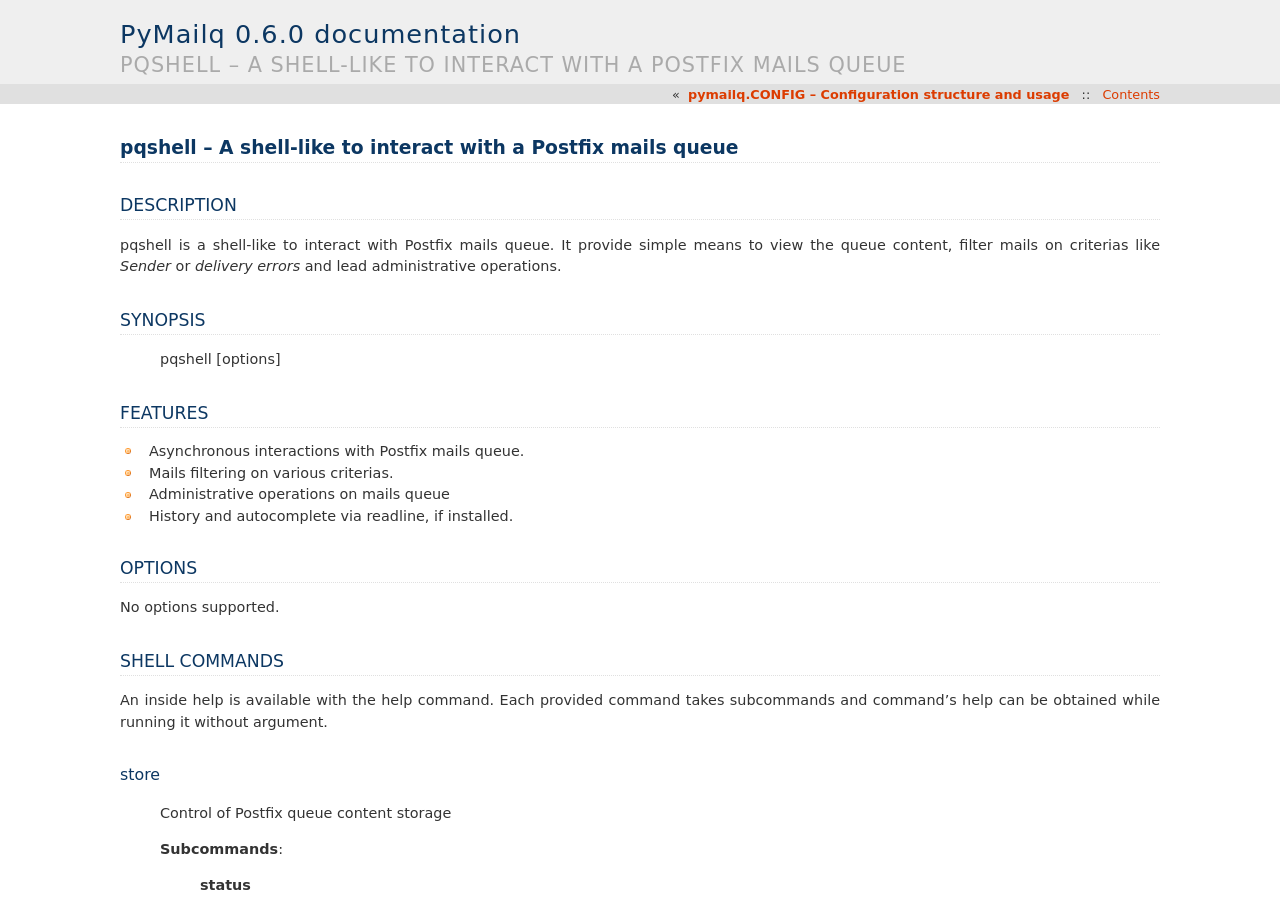
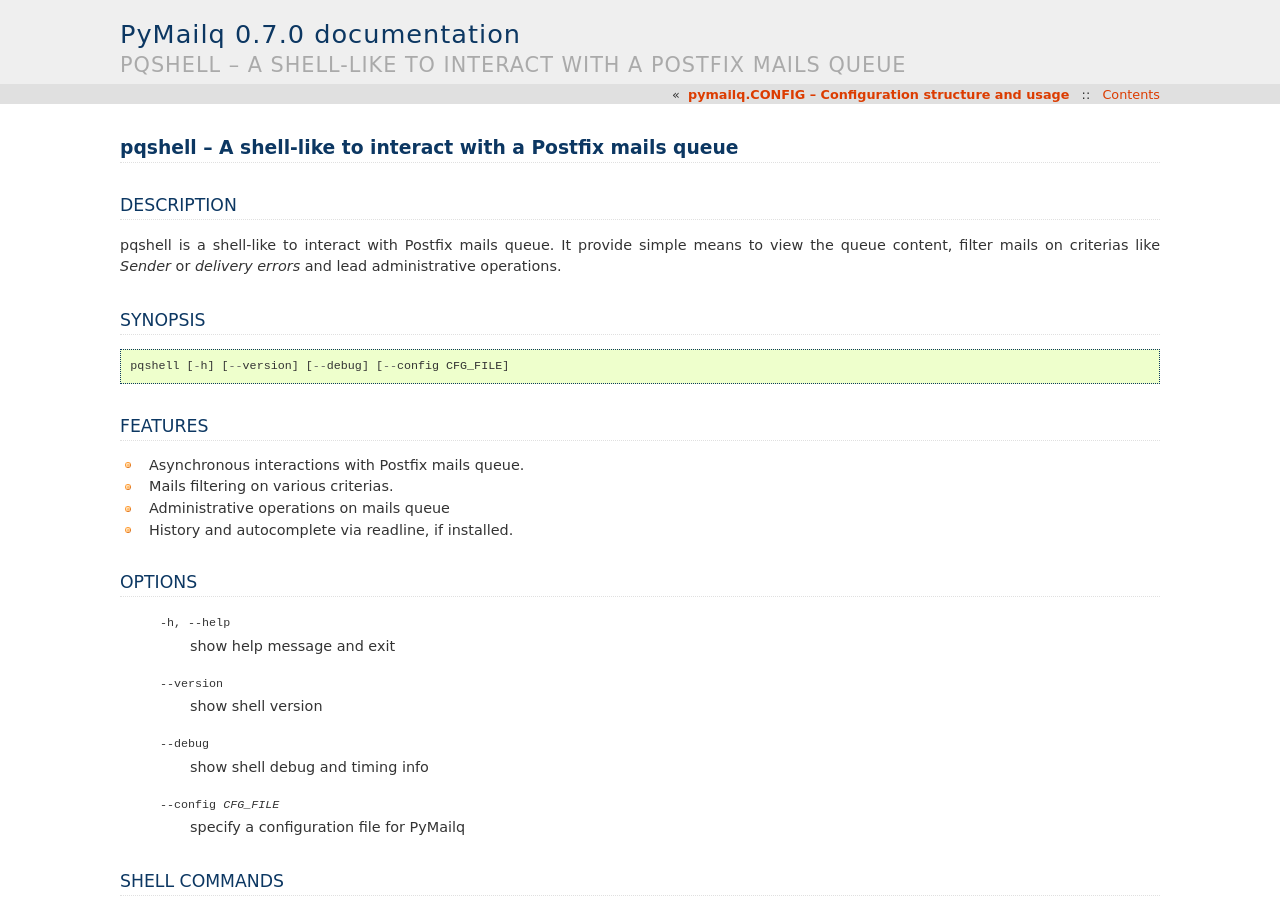
Before and after one commit to outini/pymailq, a Sphinx documentation site: the page built from docs/pqshell.rst, in a window 1280 px wide and 900 px high. Built offline with Sphinx 7.4.7, drawn with Linux system fonts in a browser that asks for light colours.

```diff
--- a/docs/pqshell.rst
+++ b/docs/pqshell.rst
@@ -11,7 +11,9 @@ means to view the queue content, filter mails on criterias like `Sender` or
 SYNOPSIS
 ********
 
-    pqshell [options]
+::
+
+    pqshell [-h] [--version] [--debug] [--config CFG_FILE]
 
 FEATURES
 ********
@@ -24,7 +26,10 @@ FEATURES
 OPTIONS
 *******
 
-No options supported.
+    -h, --help           show help message and exit
+    --version            show shell version
+    --debug              show shell debug and timing info
+    --config CFG_FILE    specify a configuration file for PyMailq
 
 SHELL COMMANDS
 **************
--- a/pymailq/__init__.py
+++ b/pymailq/__init__.py
@@ -32,7 +32,7 @@ except ImportError:
 DEBUG = False
 
 #: Current version of the package as :class:`str`.
-VERSION = "0.6.0"
+VERSION = "0.7.0"
 
 #: Module configuration as :class:`dict`.
 CONFIG = {
--- a/setup.py
+++ b/setup.py
@@ -23,7 +23,7 @@ from distutils.core import setup
 
 if __name__ == '__main__':
     readme_file = os.path.join(os.path.dirname(__file__), 'README.rst')
-    release = "0.6.0"
+    release = "0.7.0"
     setup(
         name="pymailq",
         version=release,
```
Also changed, not shown: 5 other files.
